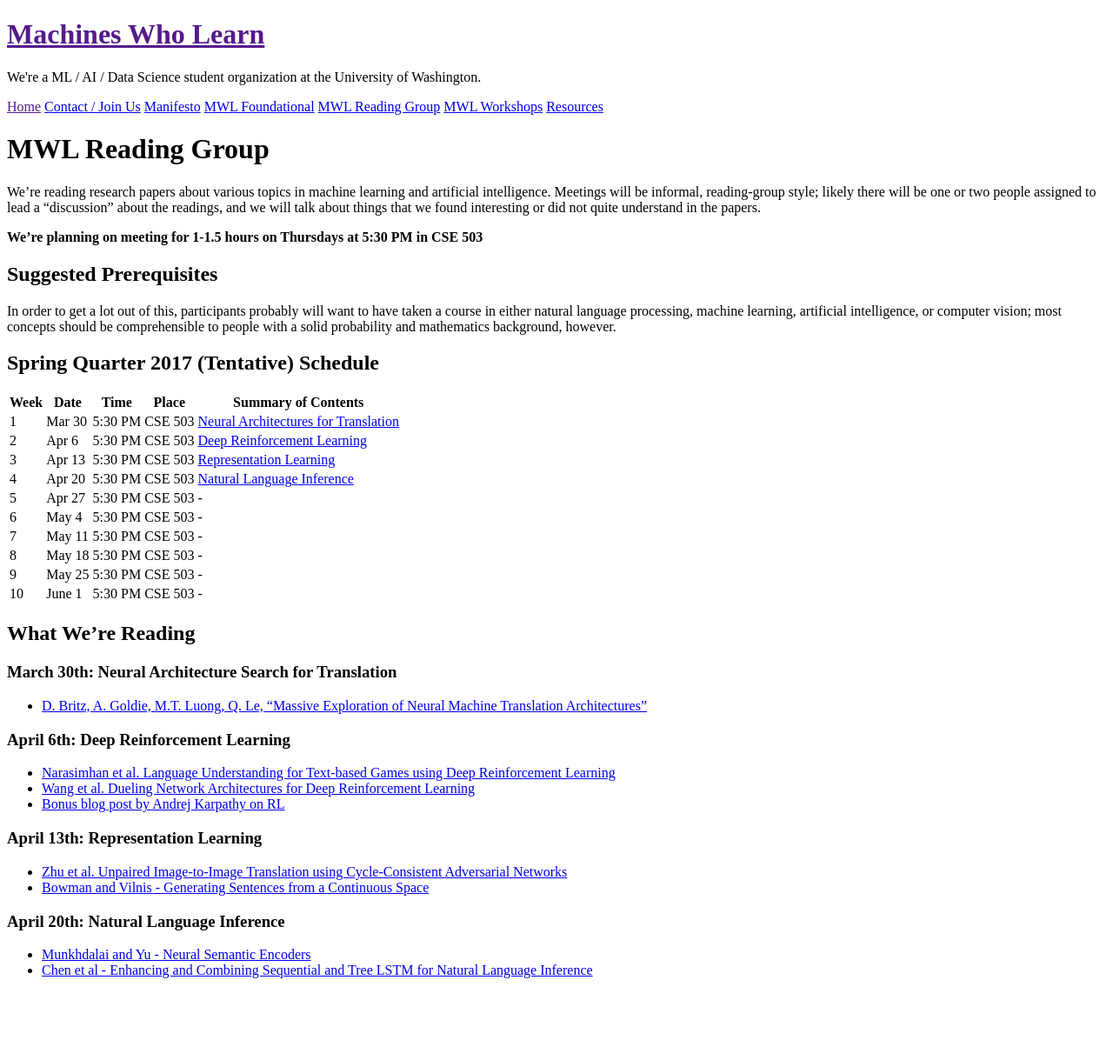
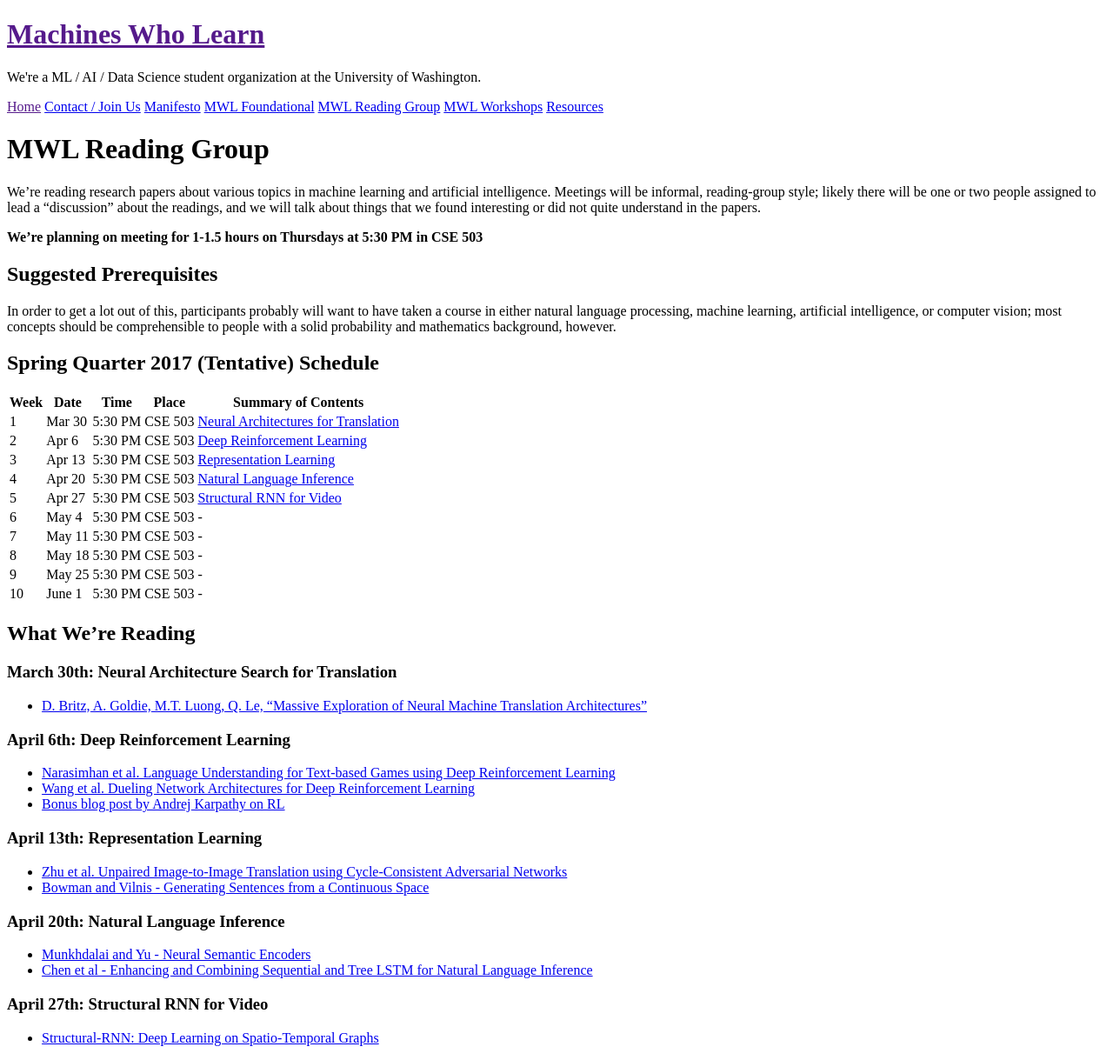
Before and after one commit to MachinesWhoLearn/machineswholearn.github.io, a Jekyll site: the page built from mwl_reading_group.md, in a window 1280 px wide. Shown: the whole page at 87% size. Built offline with Jekyll 4.4.1, drawn with Linux system fonts in a browser that asks for light colours; before the commit the page ends 1141 px from its top, so only the background shows below that.

Commit message:
Add Structural RNN for Video

```diff
--- a/mwl_reading_group.md
+++ b/mwl_reading_group.md
@@ -26,7 +26,7 @@ people with a solid probability and mathematics background, however.
 | 2 | Apr 6 | 5:30 PM | CSE 503 | [Deep Reinforcement Learning](#april-6th-deep-reinforcement-learning)|
 | 3 | Apr 13 | 5:30 PM | CSE 503 | [Representation Learning](#april-13th-representation-learning) |
 | 4 | Apr 20 | 5:30 PM | CSE 503 | [Natural Language Inference](#april-20th-natural-language-inference) |
-| 5 | Apr 27 | 5:30 PM | CSE 503 | - |
+| 5 | Apr 27 | 5:30 PM | CSE 503 | [Structural RNN for Video](#april-27th-structural-rnn-for-video) |
 | 6 | May 4 | 5:30 PM | CSE 503 | - |
 | 7 | May 11 | 5:30 PM | CSE 503 | - |
 | 8 | May 18 | 5:30 PM | CSE 503 | - |
@@ -50,3 +50,6 @@ people with a solid probability and mathematics background, however.
 ### April 20th: Natural Language Inference
   - [Munkhdalai and Yu - Neural Semantic Encoders](https://arxiv.org/pdf/1607.04315.pdf)
   - [Chen et al - Enhancing and Combining Sequential and Tree LSTM for Natural Language Inference](https://arxiv.org/pdf/1609.06038v2.pdf)
+
+### April 27th: Structural RNN for Video
+  - [Structural-RNN: Deep Learning on Spatio-Temporal Graphs](https://arxiv.org/pdf/1511.05298.pdf)
```
